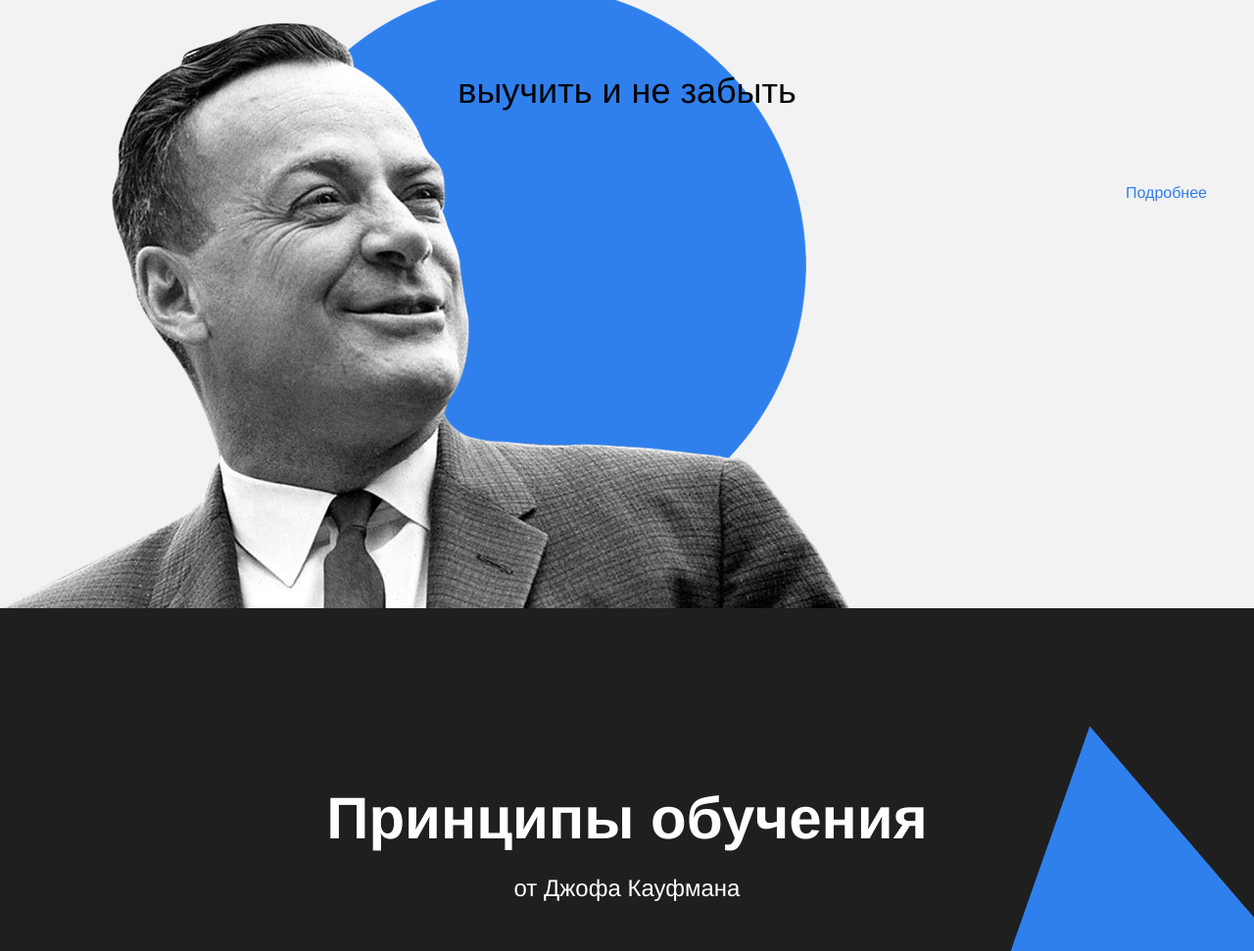
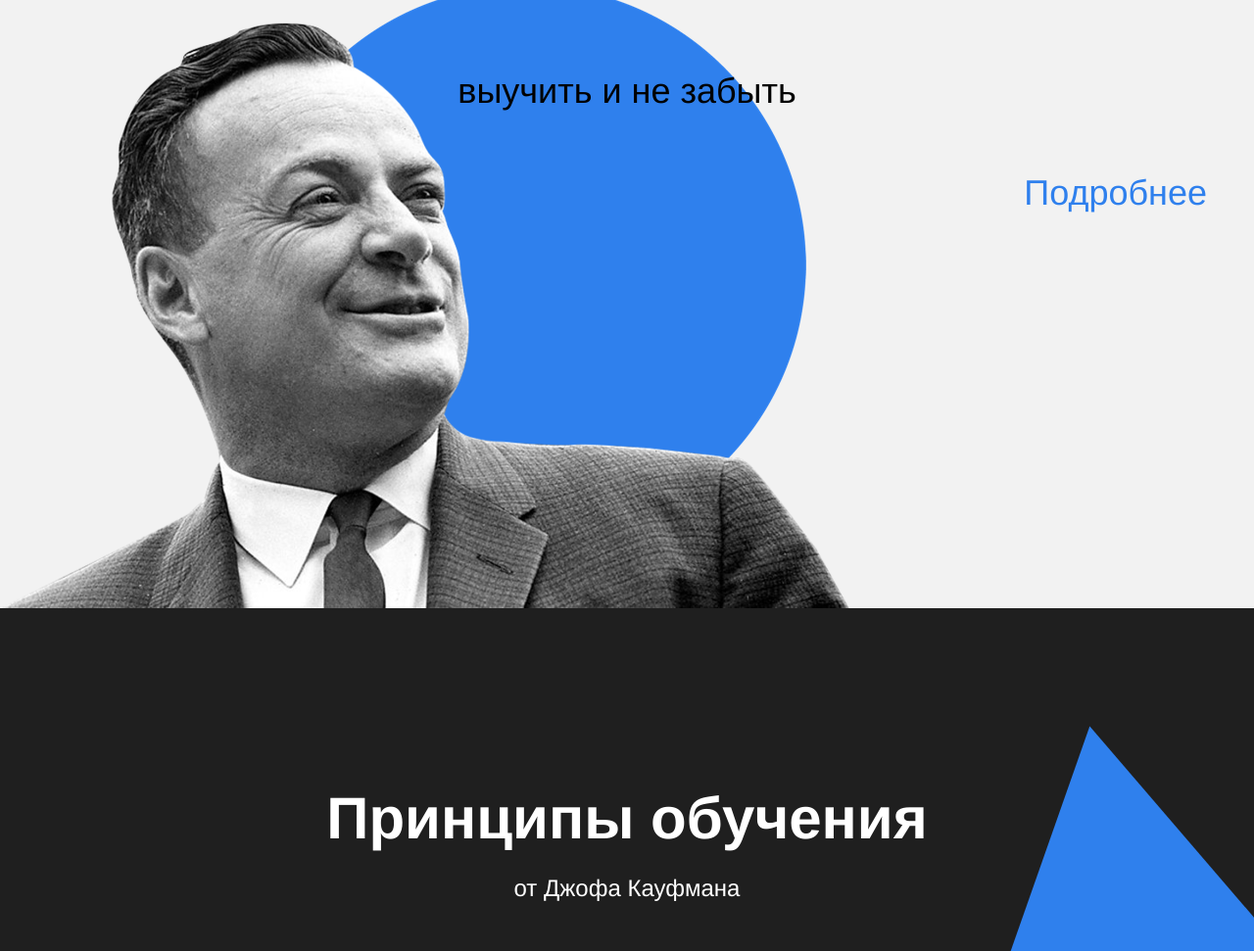
Before and after one commit to Makacuh/First-project, a plain HTML site: page index.html in a window 1280 px wide. Shown: the part 2590-3561 px from the top of the page at 98% size. Drawn offline with Linux system fonts and the light colour scheme.

Commit message:
Posle validatora

```diff
--- a/styles/style.css
+++ b/styles/style.css
@@ -200,7 +200,7 @@ min-width:784px;
 }
 .feynman__link{
   line-height: 51px;
-  font-weight: 36px;
+  font-size: 36px;
   font-weight: normal;
 
   position: absolute;
```
